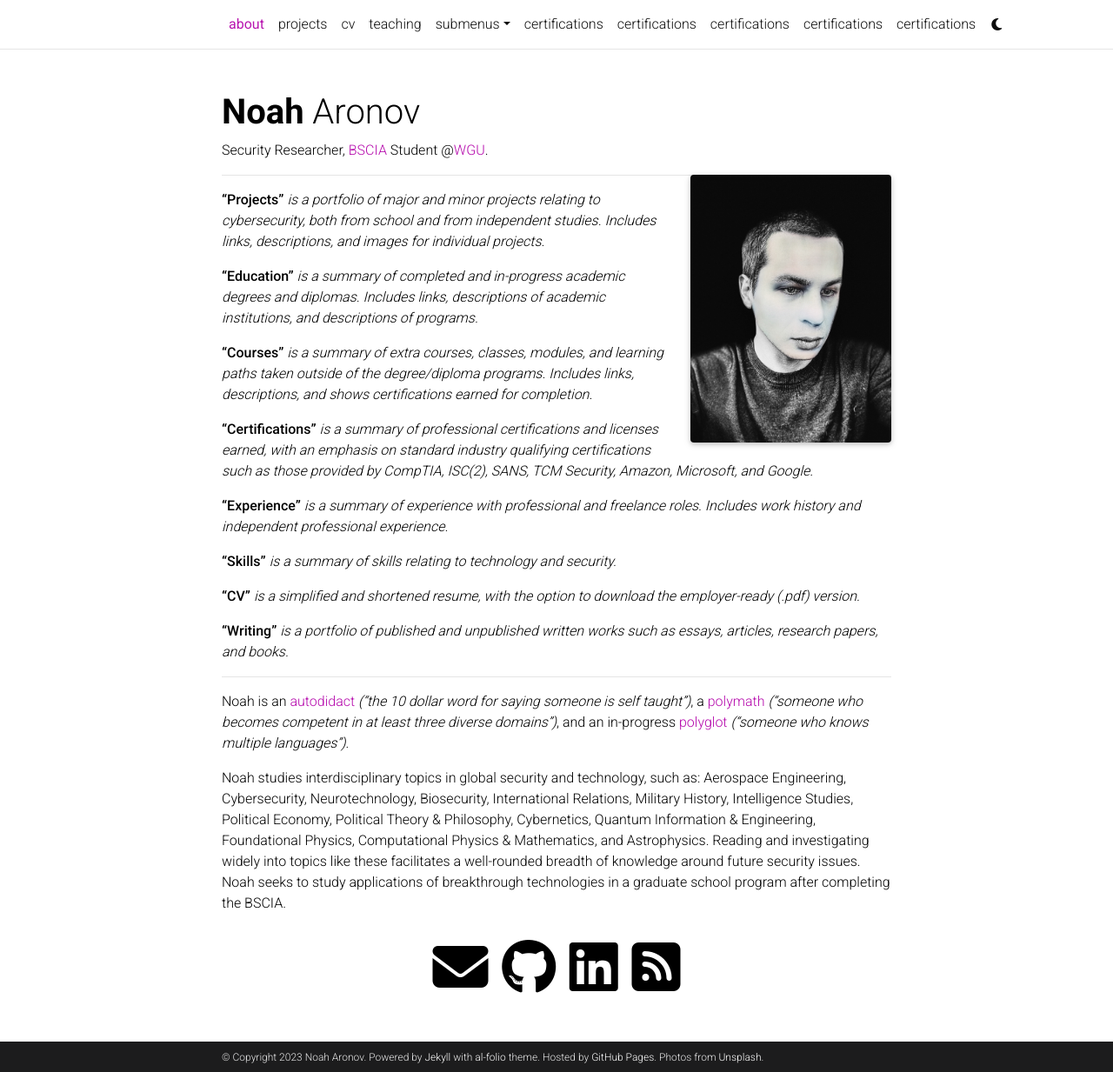
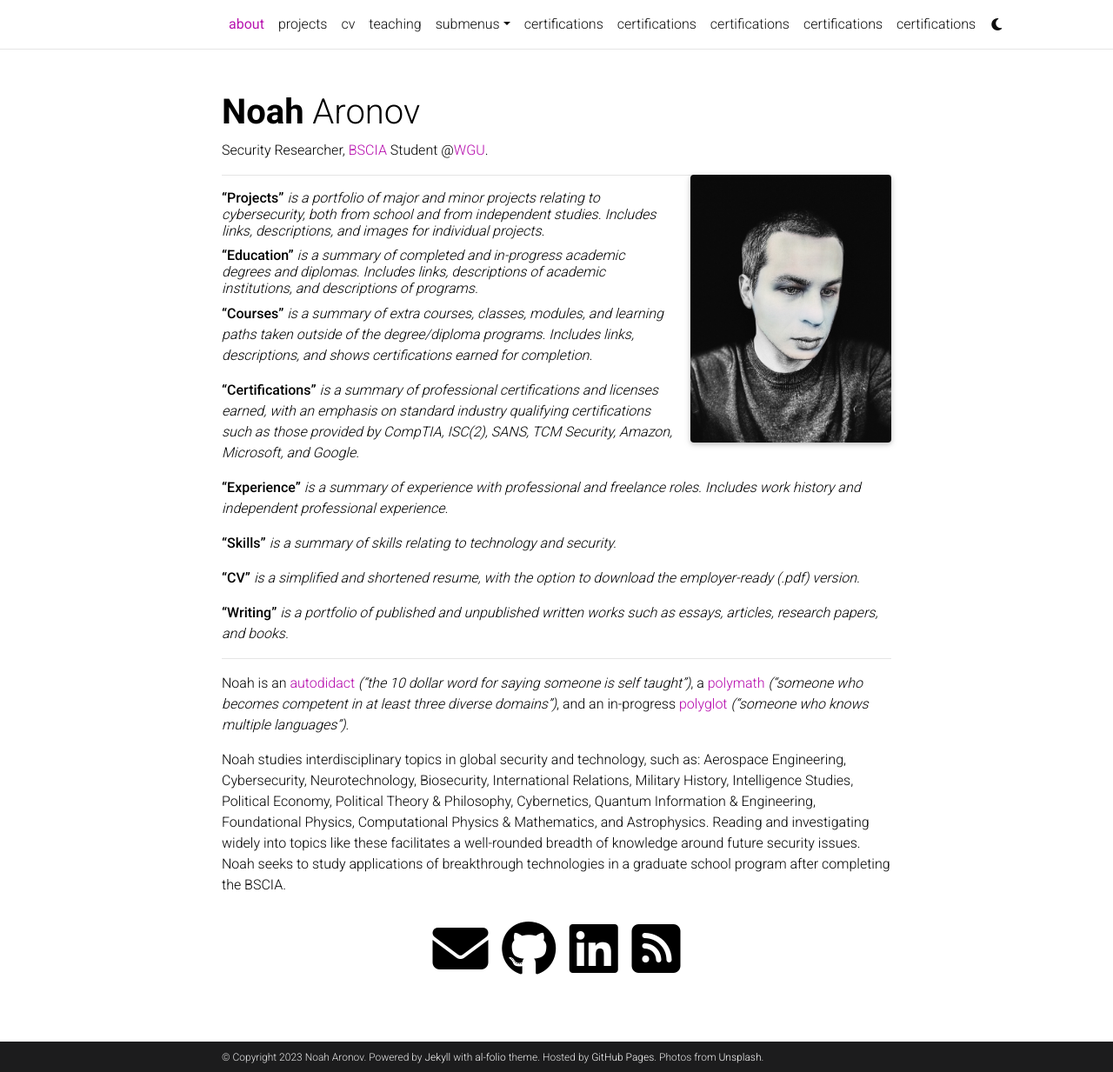
Before and after one commit to NoahAronov/NoahAronov.github.io, a Jekyll site: the page built from _pages/about.md, in a window 1280 px wide and 1233 px high. Shown: the whole window at 87% size. Built offline with Jekyll 4.4.1, drawn with Linux system fonts in a browser that asks for light colours; full-size pictures stand in for the smaller copies a plugin makes; comment, search, counter and statistics services are not loaded; a style sheet for code colours, icons or effects is not loaded.

```diff
--- a/_pages/about.md
+++ b/_pages/about.md
@@ -20,9 +20,9 @@ social: true  # includes social icons at the bottom of the page
 ---
 ---
 
-[**"Projects"**](https://noaharonov.github.io/projects/) _is a portfolio of major and minor projects relating to cybersecurity, both from school and from independent studies. Includes links, descriptions, and images for individual projects._
+###### [**"Projects"**](https://noaharonov.github.io/projects/) _is a portfolio of major and minor projects relating to cybersecurity, both from school and from independent studies. Includes links, descriptions, and images for individual projects._
 
-[**"Education"**](https://noaharonov.github.io/education/) _is a summary of completed and in-progress academic degrees and diplomas. Includes links, descriptions of academic institutions, and descriptions of programs._
+###### [**"Education"**](https://noaharonov.github.io/education/) _is a summary of completed and in-progress academic degrees and diplomas. Includes links, descriptions of academic institutions, and descriptions of programs._
 
 [**"Courses"**](https://noaharonov.github.io/courses/) _is a summary of extra courses, classes, modules, and learning paths taken outside of the degree/diploma programs. Includes links, descriptions, and shows certifications earned for completion._
 
```
